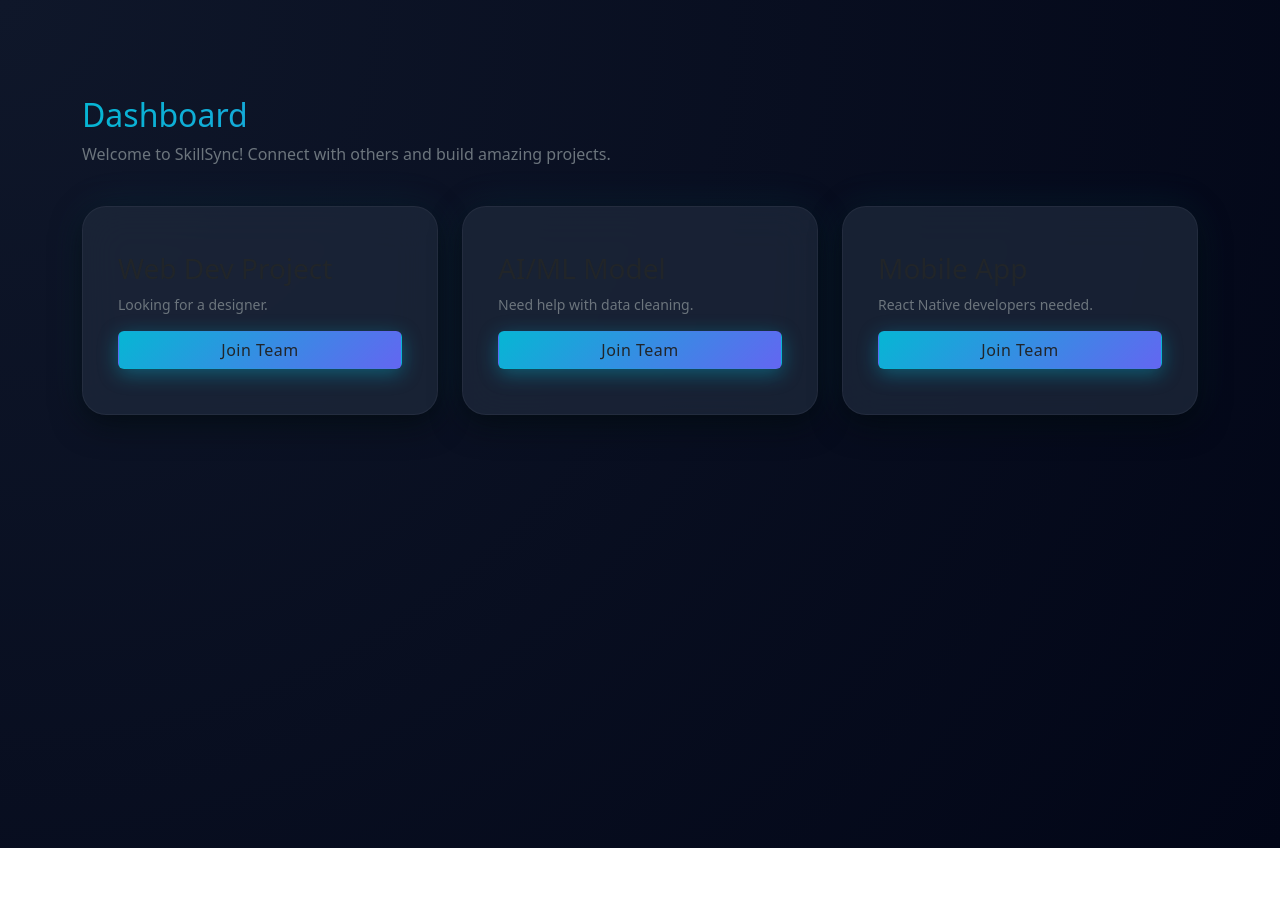
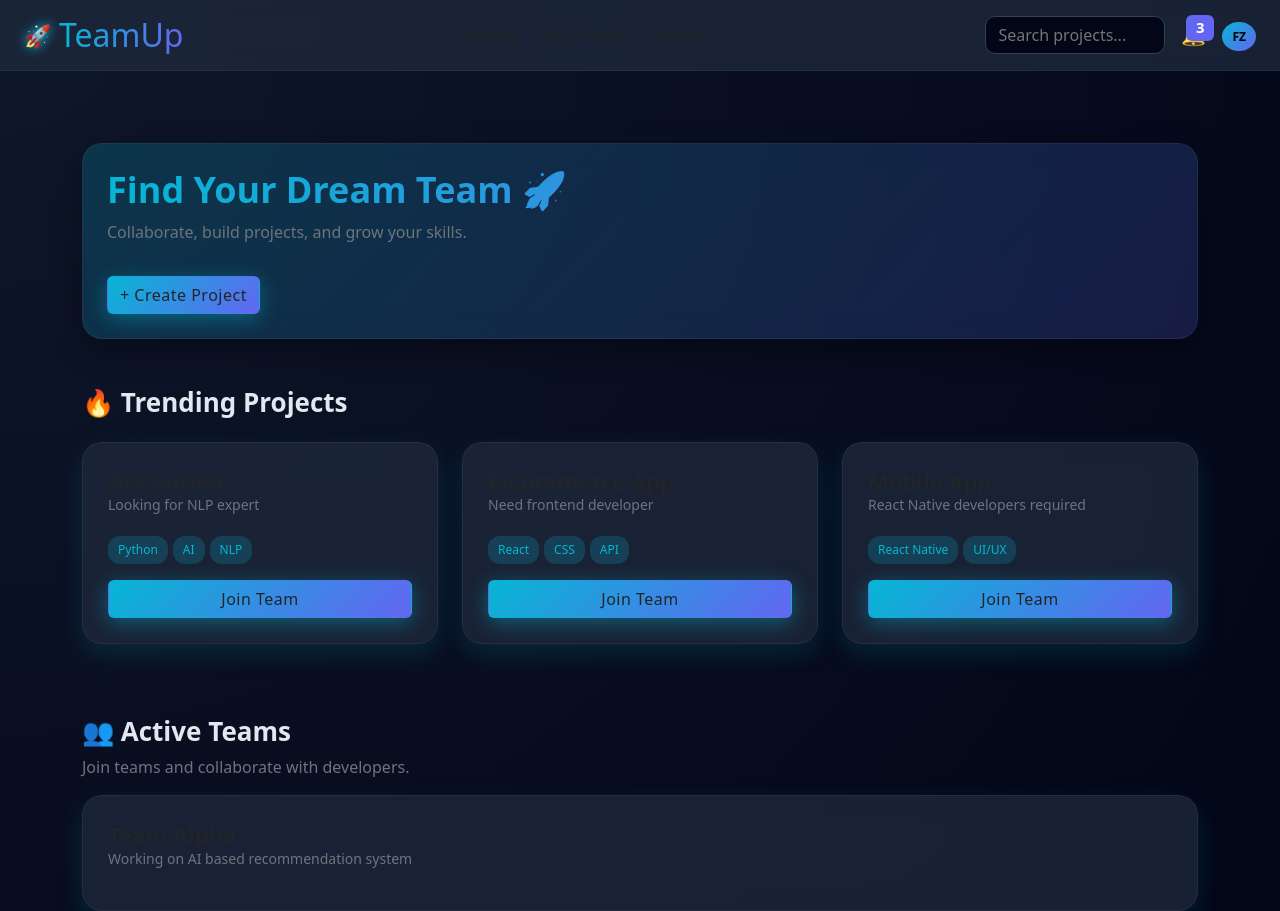
Before and after one commit to fakihazahoor168-ctrl/Skill-Based-Student-Project-Collaboration-Platform, a React (Vite) app in the folder Skillsync/: page /dashboard in a window 1280 px wide. Before the commit the page ends 848 px from the top, so only its background shows below. Built offline with nearby package versions, Linux system fonts and the light colour scheme.

Commit message:
Create Dashboard

```diff
--- a/Skillsync/src/App.jsx
+++ b/Skillsync/src/App.jsx
@@ -17,4 +17,5 @@ function App() {
   );
 }
 
+
 export default App;
--- a/Skillsync/src/components/Navbar.jsx
+++ b/Skillsync/src/components/Navbar.jsx
@@ -0,0 +1,60 @@
+import React, { useState } from "react";
+import { useNavigate } from "react-router-dom";
+
+export default function Navbar() {
+  const navigate = useNavigate();
+  const [open, setOpen] = useState(false);
+
+  const handleLogout = () => {
+    navigate("/");
+  };
+
+  return (
+    <nav className="navbar-custom px-4 py-3 d-flex justify-content-between align-items-center">
+
+      {/* LEFT: LOGO */}
+      <div className="d-flex align-items-center gap-2">
+        <span className="logo-icon">🚀</span>
+        <h3 className="brand-title m-0">TeamUp</h3>
+      </div>
+
+      {/* CENTER: NAV LINKS */}
+      <div className="nav-links d-none d-md-flex gap-4">
+        <span className="nav-link" onClick={() => window.scrollTo(0, 300)}>Explore</span>
+        <span className="nav-link" onClick={() => window.scrollTo(0, 800)}>My Projects</span>
+        <span className="nav-link" onClick={() => window.scrollTo(0, 1200)}>Teams</span>
+      </div>
+
+      {/* RIGHT SIDE */}
+      <div className="d-flex align-items-center gap-3">
+
+        {/* SEARCH */}
+        <input
+          type="text"
+          placeholder="Search projects..."
+          className="search-input"
+        />
+
+        {/* NOTIFICATION */}
+        <div className="notification">
+          🔔
+          <span className="badge">3</span>
+        </div>
+
+        {/* PROFILE */}
+        <div className="profile" onClick={() => setOpen(!open)}>
+          <span className="user-avatar">FZ</span>
+
+          {open && (
+            <div className="dropdown-menu-custom">
+              <p>Profile</p>
+              <p>Settings</p>
+              <p onClick={handleLogout}>Logout</p>
+            </div>
+          )}
+        </div>
+
+      </div>
+    </nav>
+  );
+}
--- /dev/null
+++ b/Skillsync/src/components/Projectcard.jsx
@@ -0,0 +1,28 @@
+import React from "react";
+
+export default function ProjectCard({ title, description, tech }) {
+  return (
+    <div className="project-card">
+
+      {/* Title */}
+      <h3 className="card-title">{title}</h3>
+
+      {/* Description */}
+      <p className="text-secondary small">{description}</p>
+
+      {/* Tech Tags */}
+      <div className="tech-tags">
+        {tech.map((item, index) => (
+          <span key={index} className="tag">
+            {item}
+          </span>
+        ))}
+      </div>
+
+      {/* Button */}
+      <button className="btn login-btn w-100 mt-3">
+        Join Team
+      </button>
+    </div>
+  );
+}
--- a/Skillsync/src/index.css
+++ b/Skillsync/src/index.css
@@ -137,3 +137,225 @@ body {
 .text-secondary {
   color: #94A3B8 !important;
 }
+
+/* ===== NAVBAR ===== */
+.navbar-custom {
+  background: rgba(30, 41, 59, 0.8);
+  backdrop-filter: blur(15px);
+  border-bottom: 1px solid rgba(255,255,255,0.05);
+  position: sticky;
+  top: 0;
+  z-index: 1000;
+}
+
+/* LOGO */
+.logo-icon {
+  font-size: 22px;
+  filter: drop-shadow(0 0 6px #06B6D4);
+}
+
+/* NAV LINKS */
+.nav-link {
+  color: #94A3B8;
+  cursor: pointer;
+  font-weight: 500;
+}
+
+.nav-link:hover {
+  color: #06B6D4;
+}
+
+/* SEARCH */
+.search-input {
+  background: #020617;
+  border: 1px solid #334155;
+  color: #E2E8F0;
+  border-radius: 10px;
+  padding: 6px 12px;
+  width: 180px;
+}
+
+.search-input:focus {
+  outline: none;
+  border-color: #06B6D4;
+  box-shadow: 0 0 8px #06B6D4;
+}
+
+/* NOTIFICATION */
+.notification {
+  position: relative;
+  font-size: 20px;
+  cursor: pointer;
+}
+
+.badge {
+  position: absolute;
+  top: -5px;
+  right: -8px;
+  background: #6366F1;
+  color: white;
+  font-size: 10px;
+  padding: 2px 6px;
+  border-radius: 50%;
+}
+
+/* PROFILE */
+.profile {
+  position: relative;
+  cursor: pointer;
+}
+
+.user-avatar {
+  background: linear-gradient(135deg, #06B6D4, #6366F1);
+  color: black;
+  font-weight: bold;
+  border-radius: 50%;
+  padding: 6px 10px;
+  font-size: 12px;
+}
+
+/* DROPDOWN */
+.dropdown-menu-custom {
+  position: absolute;
+  right: 0;
+  top: 40px;
+  background: #1E293B;
+  border-radius: 10px;
+  padding: 10px;
+  width: 140px;
+  box-shadow: 0 10px 25px rgba(0,0,0,0.5);
+}
+
+.dropdown-menu-custom p {
+  margin: 0;
+  padding: 8px;
+  color: #E2E8F0;
+  cursor: pointer;
+}
+
+.dropdown-menu-custom p:hover {
+  background: #334155;
+  border-radius: 6px;
+}
+
+/* Avatar */
+.user-avatar {
+  background: linear-gradient(135deg, #06B6D4, #6366F1);
+  color: black;
+  font-weight: bold;
+  border-radius: 50%;
+  padding: 6px 10px;
+  font-size: 12px;
+}
+
+/* Logout Button */
+.logout-btn {
+  background: transparent;
+  border: 1px solid #06B6D4;
+  color: #06B6D4;
+  border-radius: 10px;
+  padding: 6px 14px;
+}
+
+.logout-btn:hover {
+  background: #06B6D4;
+  color: black;
+}
+/* ===== HERO SECTION ===== */
+.hero-section {
+  background: linear-gradient(135deg, rgba(6,182,212,0.2), rgba(99,102,241,0.2));
+  border-radius: 20px;
+  backdrop-filter: blur(15px);
+  border: 1px solid rgba(255,255,255,0.05);
+  box-shadow: 0 10px 30px rgba(0,0,0,0.4);
+}
+
+.hero-title {
+  font-size: 36px;
+  font-weight: 700;
+  background: linear-gradient(90deg, #06B6D4, #6366F1);
+  -webkit-background-clip: text;
+  -webkit-text-fill-color: transparent;
+}
+
+/* ===== PROJECT CARD ===== */
+.project-card {
+  background: rgba(30, 41, 59, 0.8);
+  backdrop-filter: blur(20px);
+  border-radius: 20px;
+  padding: 25px;
+  border: 1px solid rgba(255,255,255,0.05);
+
+  position: relative;
+  overflow: hidden;
+
+  box-shadow: 0 10px 25px rgba(6,182,212,0.15);
+  transition: all 0.3s ease;
+}
+
+/* Glow Hover */
+.project-card::before {
+  content: "";
+  position: absolute;
+  width: 200%;
+  height: 200%;
+  background: radial-gradient(circle, rgba(6,182,212,0.2), transparent);
+  top: -50%;
+  left: -50%;
+  opacity: 0;
+  transition: 0.4s;
+}
+
+.project-card:hover::before {
+  opacity: 1;
+}
+
+.project-card:hover {
+  transform: translateY(-8px) scale(1.02);
+}
+
+/* ===== TITLE ===== */
+.card-title {
+  font-size: 22px;
+  font-weight: 700;
+  color: #E2E8F0;
+}
+
+/* ===== TAGS ===== */
+.tech-tags {
+  margin-top: 10px;
+}
+
+.tag {
+  display: inline-block;
+  background: rgba(6,182,212,0.2);
+  color: #06B6D4;
+  padding: 5px 10px;
+  border-radius: 12px;
+  font-size: 12px;
+  margin-right: 5px;
+  margin-top: 5px;
+}
+
+/* ===== BUTTON ===== */
+.login-btn {
+  background: linear-gradient(135deg, #06B6D4, #6366F1);
+  border: none;
+  color: black;
+  font-weight: 600;
+  border-radius: 12px;
+  padding: 10px;
+  box-shadow: 0 5px 20px rgba(6,182,212,0.4);
+}
+
+.login-btn:hover {
+  transform: scale(1.05);
+}
+.dashboard-title {
+  font-size: 26px;
+  font-weight: 700;
+  color: #E2E8F0; /* LIGHT COLOR */
+}
+#projects, #teams {
+  margin-top: 60px;
+}
--- a/Skillsync/src/pages/dashboard.jsx
+++ b/Skillsync/src/pages/dashboard.jsx
@@ -1,38 +1,71 @@
 import React from "react";
+import Navbar from "../components/Navbar";
+import ProjectCard from "../components/Projectcard";
 
 export default function Dashboard() {
   return (
-    <div className="container py-5 mt-5">
-      <div className="row">
-        <div className="col-12">
-          <h1 className="brand-title">Dashboard</h1>
-          <p className="text-secondary">Welcome to SkillSync! Connect with others and build amazing projects.</p>
+    <div>
+
+      {/* Navbar */}
+      <Navbar />
+
+     <div className="container mt-5 pt-4">
+
+        {/* 🔹 EXPLORE SECTION */}
+        <div id="explore" className="hero-section p-4 mb-5">
+          <h1 className="hero-title">Find Your Dream Team 🚀</h1>
+          <p className="text-secondary">
+            Collaborate, build projects, and grow your skills.
+          </p>
+          <button className="btn login-btn mt-3">+ Create Project</button>
         </div>
-      </div>
 
-      <div className="row mt-4">
-        {/* Project Cards */}
-        <div className="col-md-4 mb-4">
-          <div className="login-card w-100">
-            <h3>Web Dev Project</h3>
-            <p className="text-secondary small">Looking for a designer.</p>
-            <button className="btn login-btn w-100">Join Team</button>
+        {/* 🔹 PROJECTS SECTION */}
+        <div id="projects" className="mt-5">
+         <h2 className="dashboard-title mb-4">🔥 Trending Projects</h2>
+
+          <div className="row g-4">
+            <div className="col-md-6 col-lg-4">
+              <ProjectCard
+                title="AI Chatbot"
+                description="Looking for NLP expert"
+                tech={["Python", "AI", "NLP"]}
+              />
+            </div>
+
+            <div className="col-md-6 col-lg-4">
+              <ProjectCard
+                title="E-Commerce App"
+                description="Need frontend developer"
+                tech={["React", "CSS", "API"]}
+              />
+            </div>
+
+            <div className="col-md-6 col-lg-4">
+              <ProjectCard
+                title="Mobile App"
+                description="React Native developers required"
+                tech={["React Native", "UI/UX"]}
+              />
+            </div>
           </div>
         </div>
-        <div className="col-md-4 mb-4">
-          <div className="login-card w-100">
-            <h3>AI/ML Model</h3>
-            <p className="text-secondary small">Need help with data cleaning.</p>
-            <button className="btn login-btn w-100">Join Team</button>
+
+        {/* 🔹 TEAMS SECTION */}
+        <div id="teams" className="mt-5 pt-4">
+        <h2 className="dashboard-title">👥 Active Teams</h2>
+          <p className="text-secondary">
+            Join teams and collaborate with developers.
+          </p>
+
+          <div className="project-card mt-3">
+            <h3 className="card-title">Team Alpha</h3>
+            <p className="text-secondary small">
+              Working on AI based recommendation system
+            </p>
           </div>
         </div>
-        <div className="col-md-4 mb-4">
-          <div className="login-card w-100">
-            <h3>Mobile App</h3>
-            <p className="text-secondary small">React Native developers needed.</p>
-            <button className="btn login-btn w-100">Join Team</button>
-          </div>
-        </div>
+
       </div>
     </div>
   );
```
